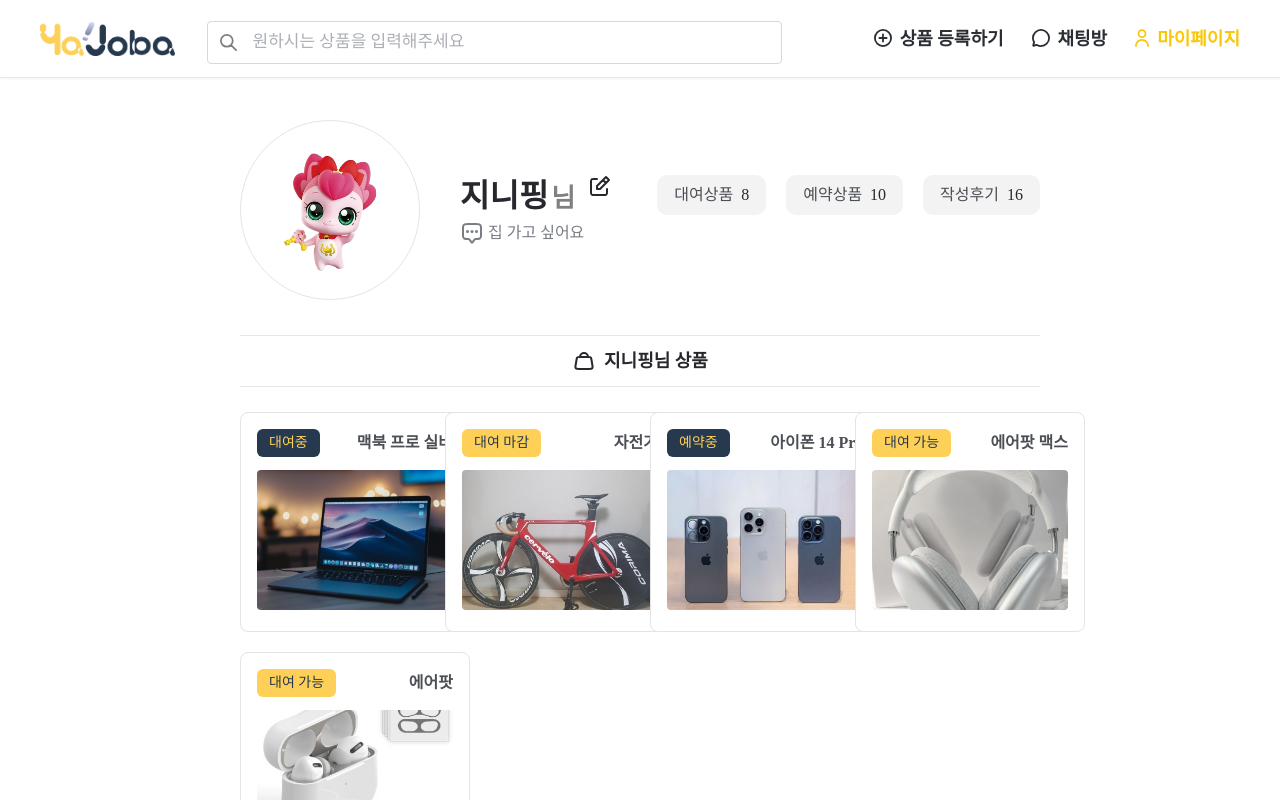
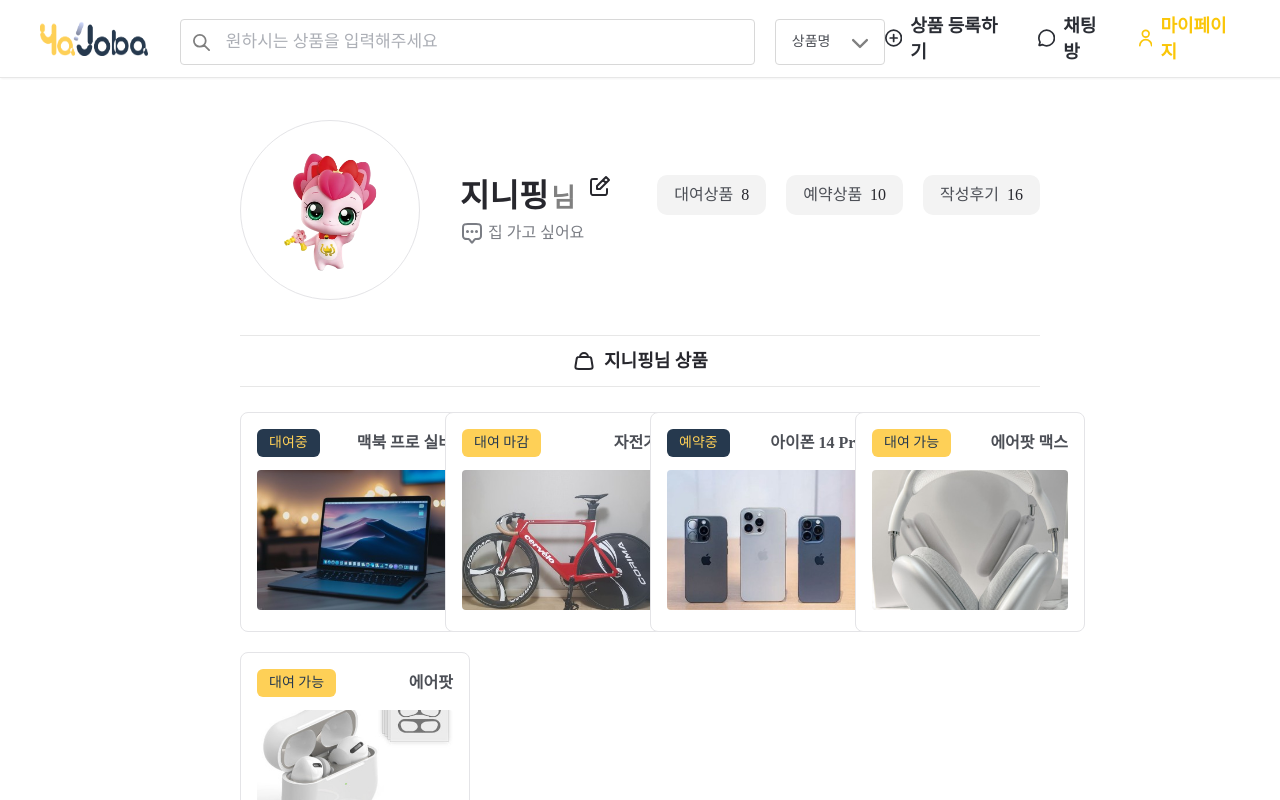
Before and after one commit to kimzini/Yajoba-Frontend, a React (Vite) app: page /profile in a window 1280 px wide. Shown: the top 800 px of the page. Built offline with nearby package versions, Linux system fonts and the light colour scheme; a web font is replaced by a local one.

Commit message:
feat: 검색창 헤더 컴포넌트 수정

```diff
--- a/src/components/common/Header/index.tsx
+++ b/src/components/common/Header/index.tsx
@@ -1,20 +1,44 @@
 import logo from '@/assets/images/logo.png';
+import { Button } from '@/components/ui/button';
+import { ReactComponent as Dropdown } from '@/assets/svgs/dropdown.svg';
+import {
+  DropdownMenu,
+  DropdownMenuContent,
+  DropdownMenuItem,
+  DropdownMenuTrigger,
+} from '@/components/ui/dropdown-menu';
 import { useActiveLink } from '@/hooks/utils/useActiveLink';
+import { useNavigate } from 'react-router-dom';
+import { useState } from 'react';
 
 export const HeaderWithSearch = () => {
   const isProductPage = useActiveLink('/product');
   const isChatPage = useActiveLink('/chat');
   const isMypage = useActiveLink('/profile');
+  const [selectedFilter, setSelectedFilter] = useState('상품명');
+
+  const navigate = useNavigate();
+
+  const handleKeyDown = (e: React.KeyboardEvent<HTMLInputElement>) => {
+    if (e.key === 'Enter') {
+      const keyword = e.currentTarget.value.trim();
+      // 필터링 된 값 추후에 쿼리로 보낼 예정
+      if (keyword) {
+        navigate('/search');
+      }
+    }
+  };
 
   return (
-    <div className="bg-static-100 fixed top-0 z-30 w-screen bg-primary-0 border-b border-neutral-80 px-10 shadow-[2px_0px_2px_1px_rgba(0,0,0,0.05)]">
+    <div className="bg-static-100 fixed top-0 z-30 w-screen border-b border-neutral-80 bg-primary-0 px-10 shadow-[2px_0px_2px_1px_rgba(0,0,0,0.05)]">
       <div className="flex h-[4.8rem] items-center justify-between">
         <div className="flex items-center gap-[2rem]">
           <a className="h-[2.2rem] w-full" href="/">
             <img className="h-full" src={logo} alt="야줘바 로고" />
           </a>
 
-          <div className="mt-2 flex items-center gap-1 rounded-sm border border-neutral-75 px-3 focus-within:border-primary-dark">
+          <div className="flex items-center gap-[20px]">
+            <div className="mt-2 flex items-center gap-1 rounded-sm border border-neutral-75 px-3">
               <svg
                 xmlns="http://www.w3.org/2000/svg"
                 width="17"
@@ -35,8 +59,29 @@
               <input
                 type="text"
                 placeholder="원하시는 상품을 입력해주세요"
-              className="h-1/2 w-[33rem] border-none px-3 py-[0.65rem] text-small17 text-neutral-10 placeholder-neutral-50 outline-none"
+                className="h-1/2 w-[33rem] border-none px-3 py-[12px] text-small17 text-neutral-10 placeholder-neutral-50 outline-none"
+                onKeyDown={handleKeyDown}
               />
+            </div>
+            <DropdownMenu>
+              <DropdownMenuTrigger asChild>
+                <Button className="mt-2 flex h-full min-w-[110px] items-center justify-between rounded-sm border border-neutral-75 bg-white py-[12px] text-medium20 text-neutral-30">
+                  <span>{selectedFilter}</span>
+                  <Dropdown className="self-center pt-[3px]" />
+                </Button>
+              </DropdownMenuTrigger>
+              <DropdownMenuContent className="bg-white py-2 text-medium18 font-medium text-neutral-40">
+                <DropdownMenuItem onClick={() => setSelectedFilter('상품명')}>
+                  상품명
+                </DropdownMenuItem>
+                <DropdownMenuItem onClick={() => setSelectedFilter('카테고리')}>
+                  카테고리
+                </DropdownMenuItem>
+                <DropdownMenuItem onClick={() => setSelectedFilter('장소')}>
+                  장소
+                </DropdownMenuItem>
+              </DropdownMenuContent>
+            </DropdownMenu>
           </div>
         </div>
 
@@ -118,7 +163,7 @@
   const isMypage = useActiveLink('/profile');
 
   return (
-    <div className="bg-static-100 fixed top-0 z-30 w-screen bg-primary-0 border-b border-neutral-80 px-10 shadow-[2px_0px_2px_1px_rgba(0,0,0,0.05)]">
+    <div className="bg-static-100 fixed top-0 z-30 w-screen border-b border-neutral-80 bg-primary-0 px-10 shadow-[2px_0px_2px_1px_rgba(0,0,0,0.05)]">
       <div className="flex h-[4.85rem] items-center justify-between">
         <div className="flex items-center gap-4">
           <a className="h-[2.2rem] w-full" href="/">
@@ -199,7 +244,7 @@
 
 export const LoginHeader = () => {
   return (
-    <div className="bg-static-100 fixed bg-primary-0 top-0 z-30 w-screen border-b border-neutral-80 px-10 shadow-[2px_0px_2px_1px_rgba(0,0,0,0.05)]">
+    <div className="bg-static-100 fixed top-0 z-30 w-screen border-b border-neutral-80 bg-primary-0 px-10 shadow-[2px_0px_2px_1px_rgba(0,0,0,0.05)]">
       <div className="flex h-[4.85rem] items-center justify-between">
         <div className="flex items-center gap-4">
           <a className="h-[2.2rem] w-full" href="/">
```
Lines whose indentation alone changed are shown as unchanged.
